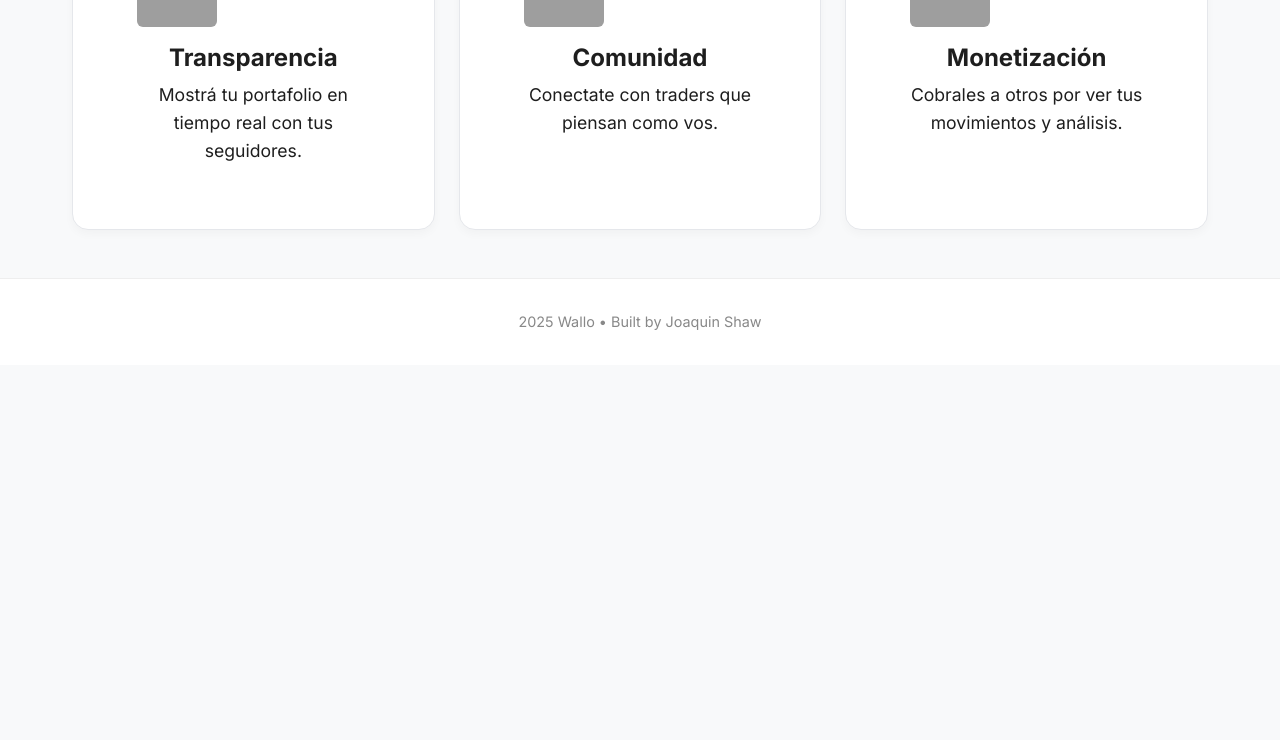
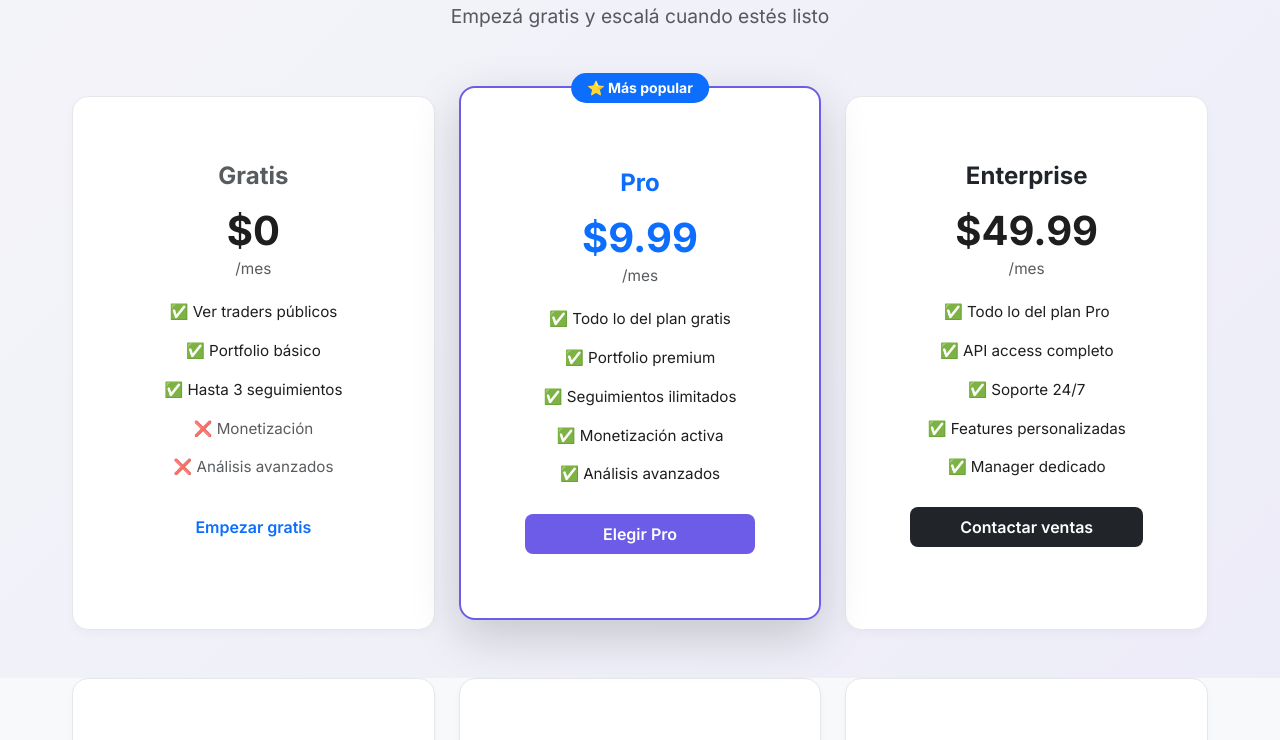
Before and after one commit to jotax7/wallo, a website: page index.html in a window 1280 px wide. Shown: the part 659-1399 px from the top of the page. Before the commit the page ends 1024 px from the top, so only its background shows below. Drawn offline with nearby package versions, Linux system fonts and the light colour scheme; grey boxes are pictures that could not be loaded.

Commit message:
✨ Sección de precios profesional añadida
- 💰 3 planes: Gratis, Pro (.99), Enterprise (9.99)
- ✅ Features claras con checkmarks y limitaciones
- 🎯 Hover effects y animaciones suaves
- 📱 Responsive design optimizado
- 🎨 Gradiente sutil de fondo
- 💜 Consistent con paleta de colores Wallo

```diff
--- a/index.html
+++ b/index.html
@@ -49,6 +49,80 @@
     </div>
   </section>
 
+  <!-- Sección de Precios -->
+  <section class="pricing py-5 bg-light">
+    <div class="container">
+      <div class="row text-center mb-5">
+        <div class="col">
+          <h2 class="fw-bold mb-3">Elegí tu plan</h2>
+          <p class="lead text-muted">Empezá gratis y escalá cuando estés listo</p>
+        </div>
+      </div>
+
+      <div class="row g-4 justify-content-center">
+        <!-- Plan Gratis -->
+        <div class="col-lg-4 col-md-6">
+          <div class="card-custom text-center h-100">
+            <div class="mb-3">
+              <h4 class="fw-bold text-muted">Gratis</h4>
+              <div class="display-4 fw-bold">$0</div>
+              <small class="text-muted">/mes</small>
+            </div>
+            <ul class="list-unstyled mb-4">
+              <li class="mb-2">✅ Ver traders públicos</li>
+              <li class="mb-2">✅ Portfolio básico</li>
+              <li class="mb-2">✅ Hasta 3 seguimientos</li>
+              <li class="mb-2 text-muted">❌ Monetización</li>
+              <li class="mb-2 text-muted">❌ Análisis avanzados</li>
+            </ul>
+            <a href="pages/unirse.html" class="btn btn-outline-primary w-100">Empezar gratis</a>
+          </div>
+        </div>
+
+        <!-- Plan Pro (Destacado) -->
+        <div class="col-lg-4 col-md-6">
+          <div class="card-custom text-center h-100 border-primary shadow-lg position-relative">
+            <div class="badge bg-primary position-absolute top-0 start-50 translate-middle px-3 py-2">
+              ⭐ Más popular
+            </div>
+            <div class="mb-3 pt-3">
+              <h4 class="fw-bold text-primary">Pro</h4>
+              <div class="display-4 fw-bold text-primary">$9.99</div>
+              <small class="text-muted">/mes</small>
+            </div>
+            <ul class="list-unstyled mb-4">
+              <li class="mb-2">✅ Todo lo del plan gratis</li>
+              <li class="mb-2">✅ Portfolio premium</li>
+              <li class="mb-2">✅ Seguimientos ilimitados</li>
+              <li class="mb-2">✅ Monetización activa</li>
+              <li class="mb-2">✅ Análisis avanzados</li>
+            </ul>
+            <a href="pages/unirse.html" class="btn btn-primary w-100">Elegir Pro</a>
+          </div>
+        </div>
+
+        <!-- Plan Enterprise -->
+        <div class="col-lg-4 col-md-6">
+          <div class="card-custom text-center h-100">
+            <div class="mb-3">
+              <h4 class="fw-bold text-dark">Enterprise</h4>
+              <div class="display-4 fw-bold">$49.99</div>
+              <small class="text-muted">/mes</small>
+            </div>
+            <ul class="list-unstyled mb-4">
+              <li class="mb-2">✅ Todo lo del plan Pro</li>
+              <li class="mb-2">✅ API access completo</li>
+              <li class="mb-2">✅ Soporte 24/7</li>
+              <li class="mb-2">✅ Features personalizadas</li>
+              <li class="mb-2">✅ Manager dedicado</li>
+            </ul>
+            <a href="pages/unirse.html" class="btn btn-dark w-100">Contactar ventas</a>
+          </div>
+        </div>
+      </div>
+    </div>
+  </section>
+
   <main class="container pb-5">
     <div class="row g-4">
       <div class="col-md-4">
--- a/scss/components/_pricing.scss
+++ b/scss/components/_pricing.scss
@@ -249,3 +249,60 @@
     }
   }
 }
+
+// Estilos específicos para pricing section
+.pricing {
+  background: linear-gradient(135deg, rgba($primary, 0.03) 0%, rgba($primary, 0.08) 100%);
+
+  .card-custom {
+    transition: all $transition-base;
+
+    &:hover {
+      transform: translateY(-5px);
+      box-shadow: $shadow-lg;
+    }
+
+    &.border-primary {
+      border: 2px solid $primary !important;
+      transform: translateY(-10px);
+
+      &:hover {
+        transform: translateY(-15px);
+        box-shadow: $shadow-2xl;
+      }
+    }
+  }
+
+  .display-4 {
+    font-size: 2.5rem;
+
+    @include respond-to-max(sm) {
+      font-size: 2rem;
+    }
+  }
+
+  .badge {
+    font-size: 0.875rem;
+    border-radius: 20px;
+  }
+
+  ul {
+    li {
+      padding: 0.25rem 0;
+      font-size: 0.95rem;
+
+      @include respond-to-max(sm) {
+        font-size: 0.9rem;
+      }
+    }
+  }
+
+  .btn {
+    font-weight: 600;
+    padding: 0.75rem 1.5rem;
+
+    &.btn-outline-primary:hover {
+      transform: translateY(-1px);
+    }
+  }
+}
```
Also changed, not shown: css/wallo-compiled.css.
